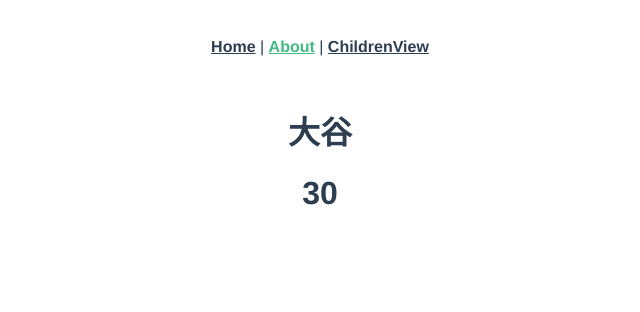
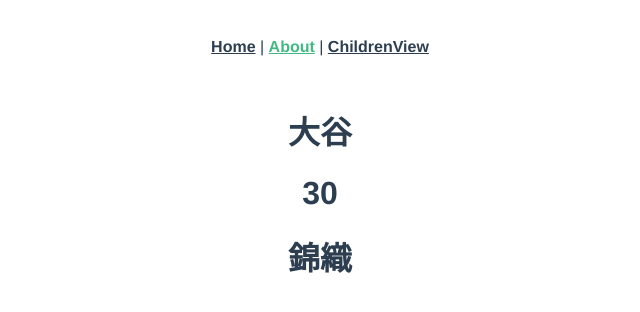
Before and after one commit to kizunas/vue3-test-v1, a Vue app: page /about in a window 1280 px wide. Shown: the top 312 px of the page, without its empty margins (320-960 px from the left). Built offline with nearby package versions, Linux system fonts and the light colour scheme.

Commit message:
refについて

```diff
--- a/src/views/AboutView.vue
+++ b/src/views/AboutView.vue
@@ -2,19 +2,26 @@
   <div class="about">
     <h1>{{name}}</h1>
     <h1>{{age}}</h1>
+    <h1>{{nameRef}}</h1>
   </div>
 </template>
 
 <script>
+import { ref } from 'vue'
+
 export default {
   data(){},
   setup(){
     let name = '大谷'
     const age = 30
+    const nameRef = ref('錦織')
+    console.log(nameRef)
+    console.log(nameRef.value)
 
     return {
-      name: name,
-      age: age,
+      name,
+      age,
+      nameRef
     }
   }
 }
```
